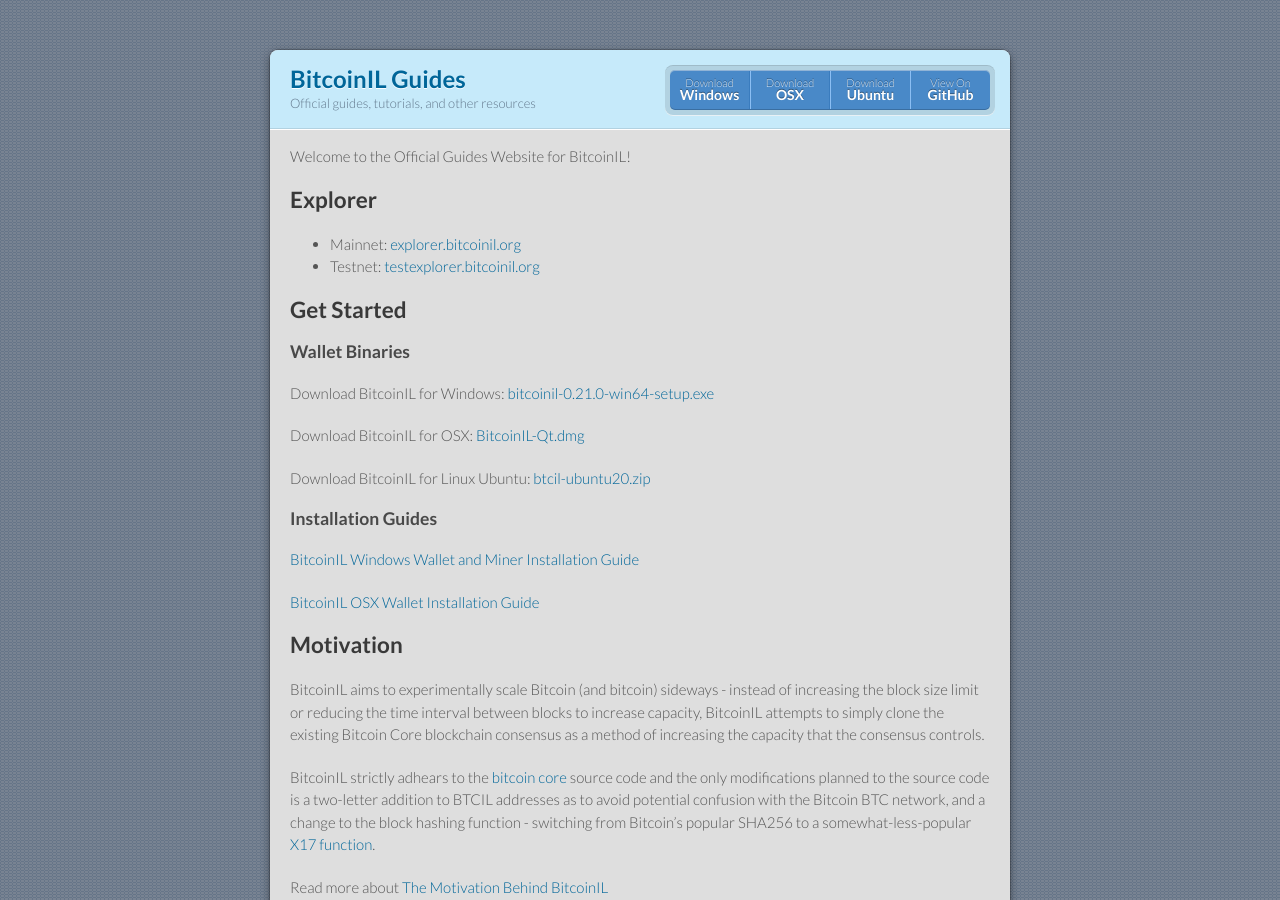
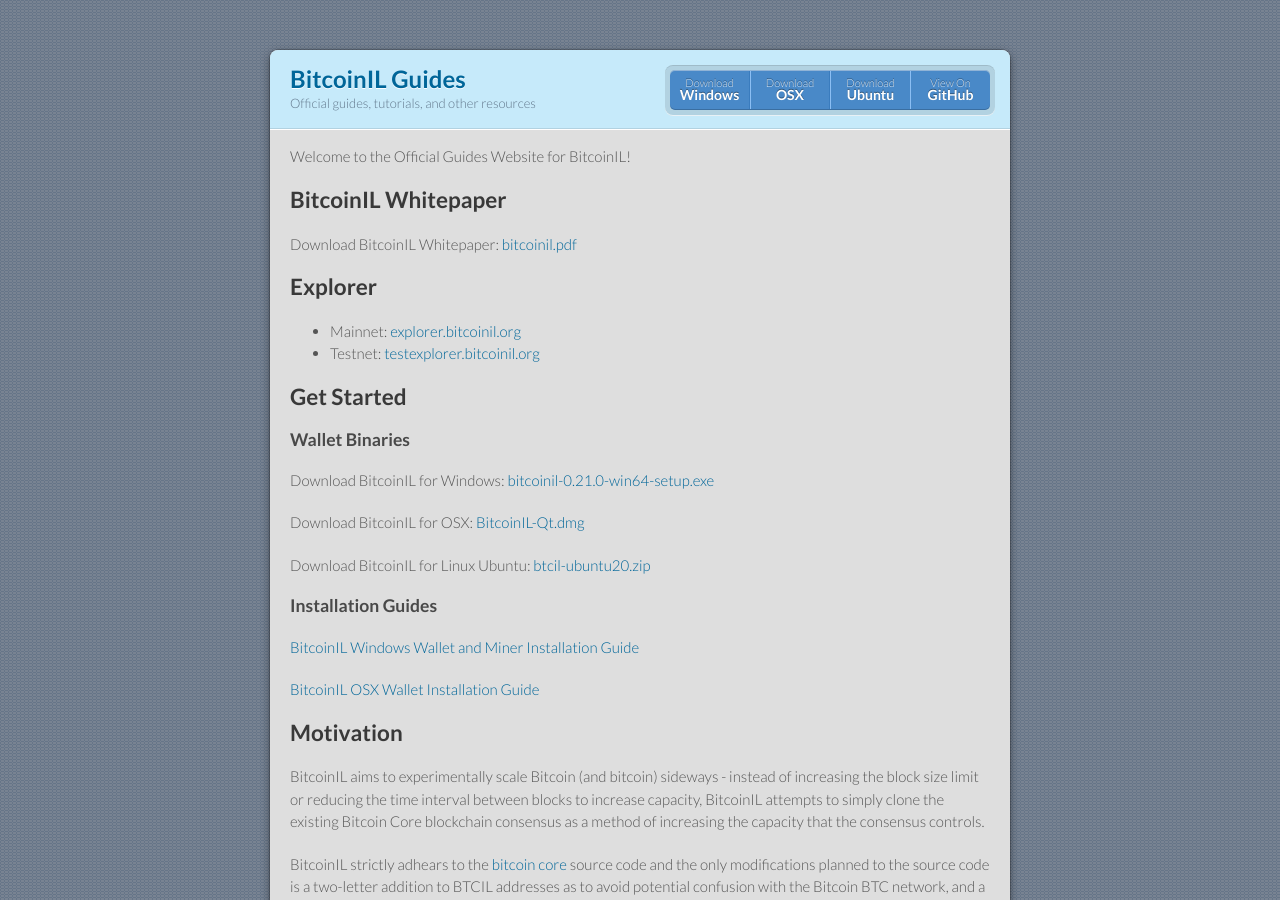
Before and after one commit to bitcoinil/guides, a Jekyll site: the page built from docs/index.md, in a window 1280 px wide and 900 px high. Built offline with Jekyll 4.4.1, drawn with Linux system fonts in a browser that asks for light colours.

Commit message:
Added bitcoinil.pdf whitepaper

```diff
--- a/docs/index.md
+++ b/docs/index.md
@@ -3,6 +3,10 @@ layout: default
 ---
 
 Welcome to the Official Guides Website for BitcoinIL!
+
+## BitcoinIL Whitepaper
+
+Download BitcoinIL Whitepaper: [bitcoinil.pdf](/assets/downloads/bitcoinil.pdf)
 
 ## Explorer
 
```
Also changed, not shown: 1 other file.
